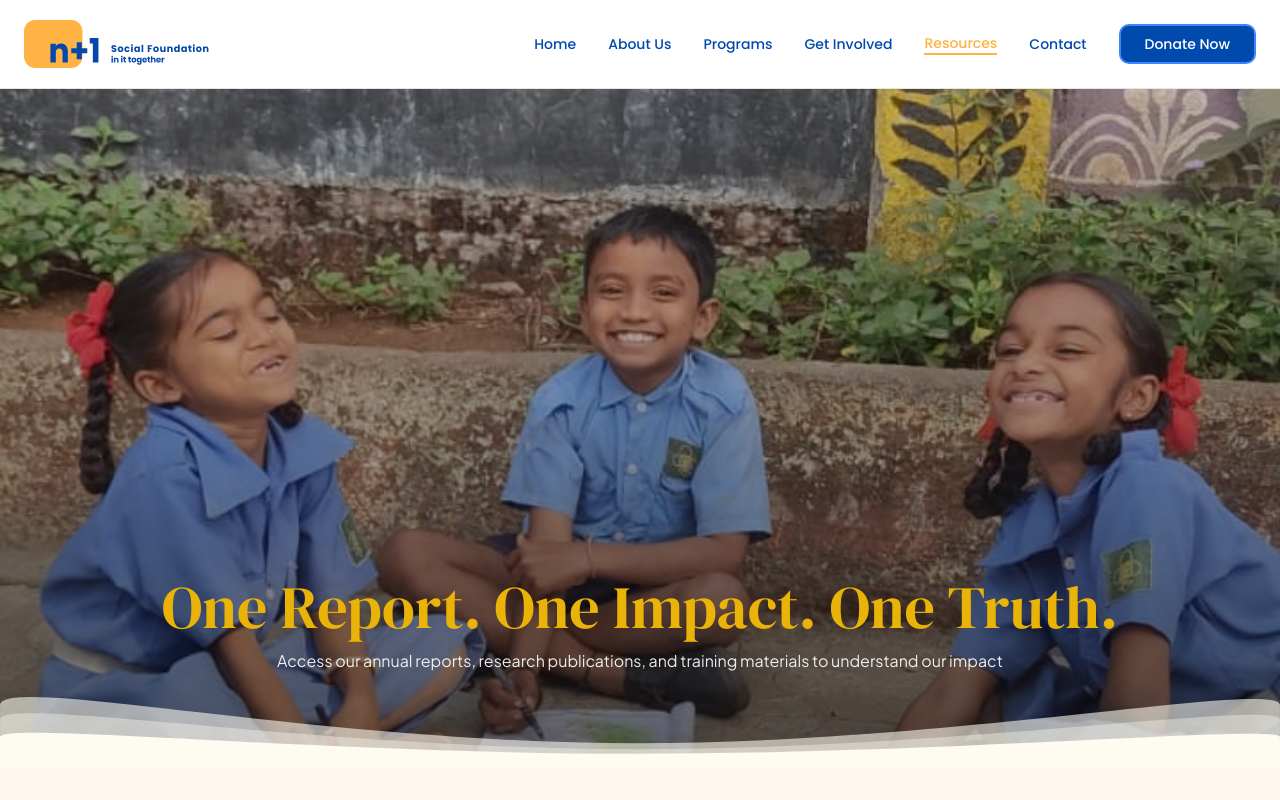
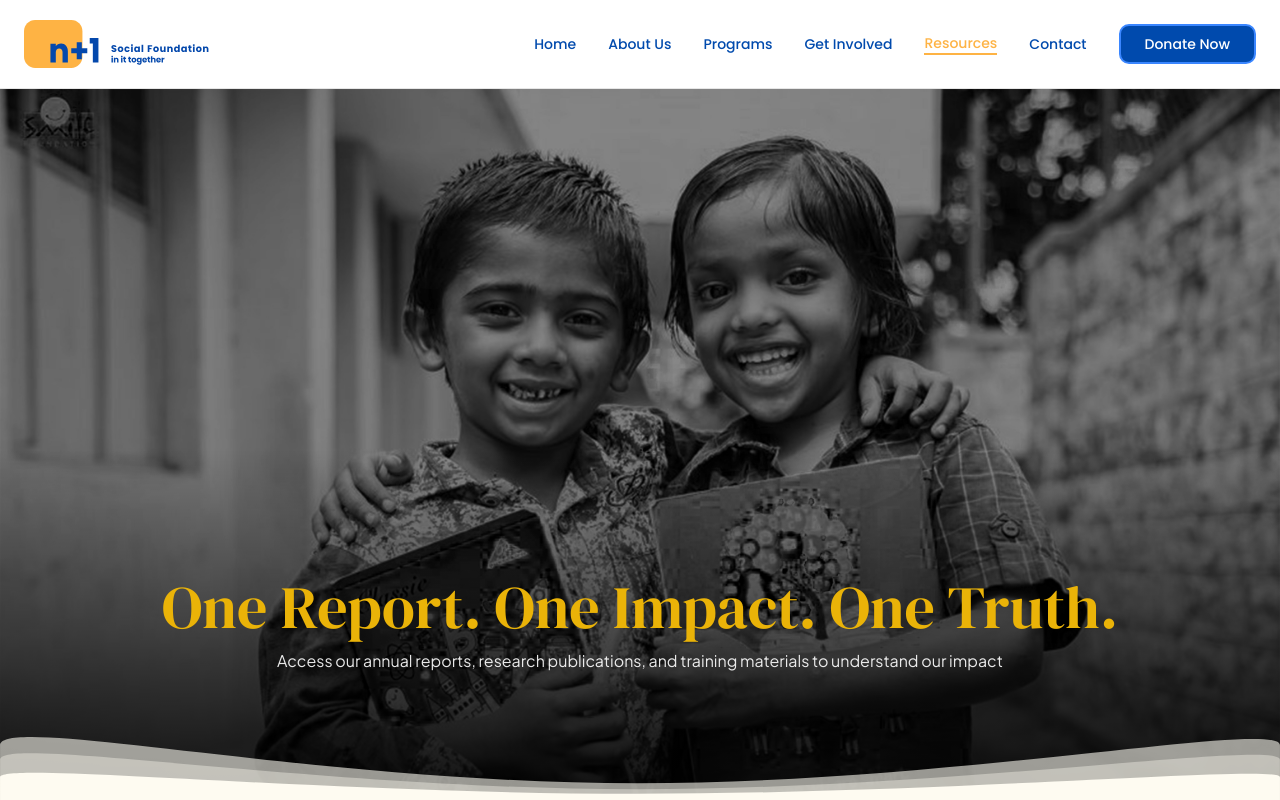
Before and after one commit to Aiden-imapct/n-1-foundation, a React (Vite) app: page /resources in a window 1280 px wide. Shown: the top 800 px of the page. Built offline with nearby package versions, Linux system fonts and the light colour scheme; the HTML template or start-up script is replaced by a standard one; a web font is replaced by a local one.

Commit message:
modified images in donate and resources pages

```diff
--- a/src/pages/Contact.tsx
+++ b/src/pages/Contact.tsx
@@ -19,7 +19,7 @@ const Contact = () => {
       <Header />
       <main>
         {/* Hero Section */}
-        <section className="relative min-h-[87vh] overflow-hidden">
+        <section className="relative min-h-[90vh] overflow-hidden">
           {/* Background Image */}
           <div className="absolute inset-0 z-0">
             <img
@@ -27,10 +27,13 @@ const Contact = () => {
               alt="School children"
               className="w-full h-full object-cover object-top"
             />
+            {/* Stronger Dark Gradient Overlay at Bottom (Tailwind only) */}
+            <div
+              className="absolute bottom-0 left-0 w-full h-1/2 z-[2] pointer-events-none bg-gradient-to-b from-transparent to-black/90"
+            />
           </div>
 
-          {/* Dark Gradient Overlay */}
-          <div className="absolute inset-0 bg-gradient-to-b from-black/10 via-black/50 to-black/80 z-[1]" />
+
 
           {/* Wave Decoration at Bottom */}
           <div className="absolute bottom-0 left-0 right-0 z-[2]">
--- a/src/pages/Donate.tsx
+++ b/src/pages/Donate.tsx
@@ -13,7 +13,7 @@ import WaveDecoration from "@/components/WaveDecoration";
 import { Heart, Shield, Users, BookOpen, Calculator, CreditCard, Smartphone, Building } from "lucide-react";
 import { useToast } from "@/hooks/use-toast";
 // import schoolGroup from "@/assets/gallery/school-group-photo.jpg";
-import donatechildren from "@/assets/donate-children.jpg";
+import donatechildren from "@/assets/donate.jpg";
 import smilingStudent from "@/assets/gallery/smiling-student-notebook.jpg";
 
 const Donate = () => {
@@ -40,29 +40,32 @@ const Donate = () => {
 
       <main>
         {/* Hero Section */}
-        <section className="relative min-h-[85vh] flex items-center overflow-hidden">
+        <section className="relative min-h-[90vh] flex items-center overflow-hidden">
           {/* Background Image */}
           <div className="absolute inset-0 z-0">
             <img
               src={donatechildren}
               alt="School group photo"
-              className="w-full h-full object-cover"
+              className="w-full h-full object-cover object-top"
+            />
+
+            {/* Dark Overlay */}
+            <div className="absolute inset-0 bg-black/40 z-[1]" />
+            {/* Stronger Dark Gradient Overlay at Bottom (Tailwind only) */}
+            <div
+              className="absolute bottom-0 left-0 w-full h-1/2 z-[2] pointer-events-none bg-gradient-to-b from-transparent to-black/90"
             />
           </div>
 
-          {/* Dark Overlay */}
-          <div className="absolute inset-0 bg-black/40 z-[1]"></div>
-
+          <div className="absolute inset-x-0 bottom-0 h-48 bg-gradient-to-t from-black/70 via-black/30 to-transparent z-[2]" />
           {/* Wave Decoration at Bottom */}
           <WaveDecoration position="bottom" />
-
           {/* Content */}
           <div className="container mx-auto px-4 sm:px-6 lg:px-8 relative z-10 pt-64">
             <div className="max-w-4xl mx-auto text-center space-y-4">
               <h1 className="text-3xl sm:text-4xl lg:text-5xl xl:text-6xl font-dm-serif font-normal leading-tight text-yellow-500 animate-fade-in">
                 Thank you for your willingness to give!
               </h1>
-
               <p className="text-base sm:text-lg lg:text-xl text-white italic leading-relaxed max-w-3xl mx-auto">
                 Donation options will go live soon. 80G certification currently in progress
               </p>
--- a/src/pages/Resources.tsx
+++ b/src/pages/Resources.tsx
@@ -4,11 +4,10 @@ import { Card, CardContent, CardDescription, CardHeader, CardTitle } from "@/com
 import Header from "@/components/Header";
 import Footer from "@/components/Footer";
 import WaveDecoration from "@/components/WaveDecoration";
-import threeStudents from "@/assets/gallery/three-students-blackboard.jpg";
-import schoolGroup from "@/assets/gallery/school-group-photo.jpg";
 import studentsOutdoor from "@/assets/gallery/students-outdoor-learning.jpg";
 import volunteerTeaching from "@/assets/gallery/volunteer-teaching.jpg";
 import studentsLearning from "@/assets/gallery/students-learning.jpg";
+import resource from "@/assets/resource.jpg";
 
 const Resources = () => {
   const annualReports = [
@@ -61,18 +60,21 @@ const Resources = () => {
       <Header />
       <main>
         {/* Hero Section */}
-        <section className="relative min-h-[85vh] overflow-hidden">
+        <section className="relative min-h-[90vh] overflow-hidden">
           {/* Background Image */}
           <div className="absolute inset-0 z-0">
             <img
-              src={threeStudents}
+              src={resource}
               alt="Three students at blackboard"
-              className="w-full h-full object-cover"
+              className="w-full h-full object-cover object-top"
+            />
+            <div className="absolute inset-0 bg-black/40 z-[1]" />
+            {/* Stronger Dark Gradient Overlay at Bottom (Tailwind only) */}
+            <div
+              className="absolute bottom-0 left-0 w-full h-1/2 z-[2] pointer-events-none bg-gradient-to-b from-transparent to-black/90"
             />
           </div>
 
-          {/* Dark Gradient Overlay */}
-          <div className="absolute inset-0 bg-gradient-to-b from-black/10 via-black/30 to-black/60 z-[1]"></div>
 
           {/* Wave Decoration at Bottom */}
           <div className="absolute bottom-0 left-0 right-0 z-[2]">
```
Also changed, not shown: src/assets/donate.jpg (added), src/assets/resource.jpg (added).
